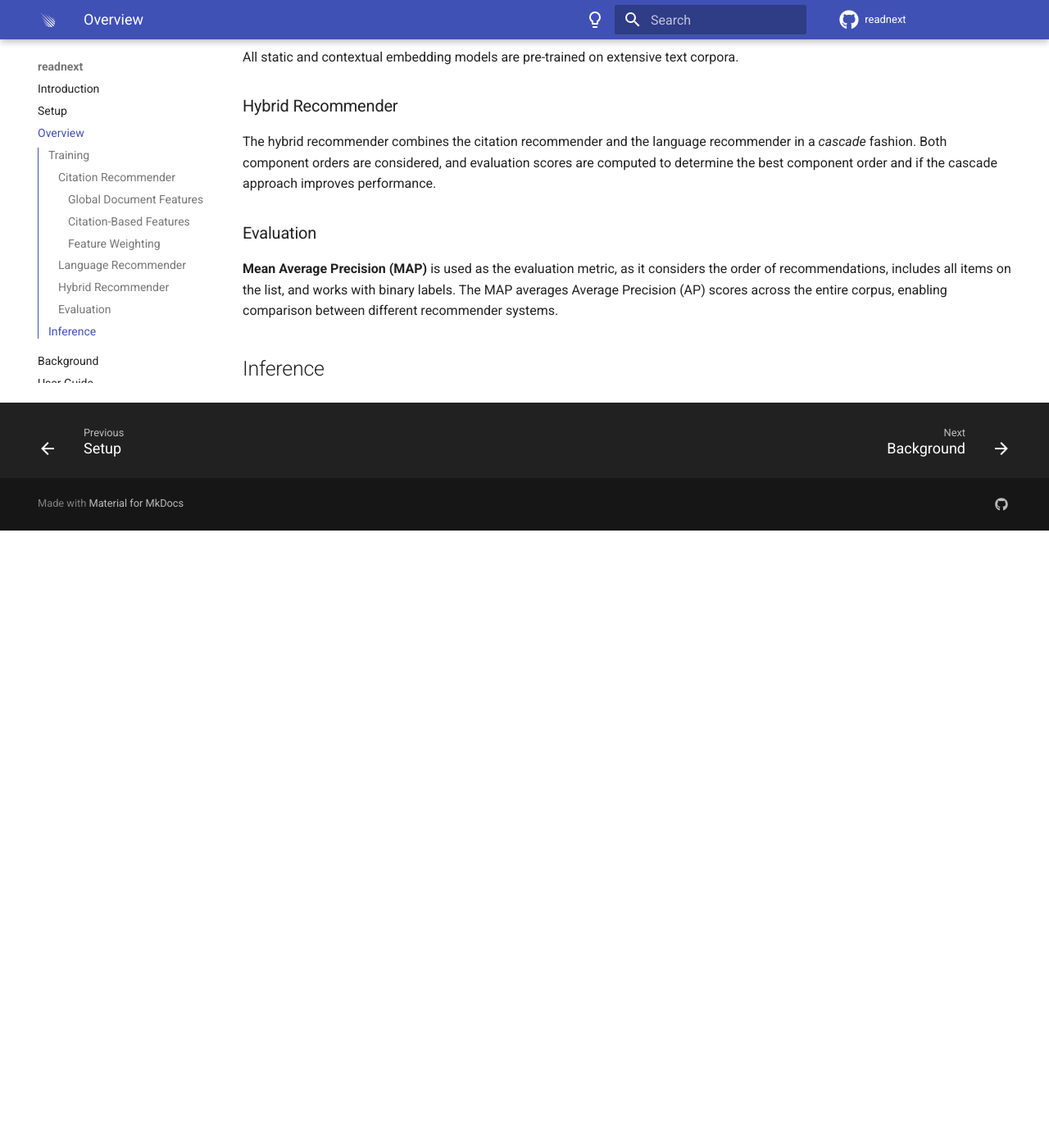
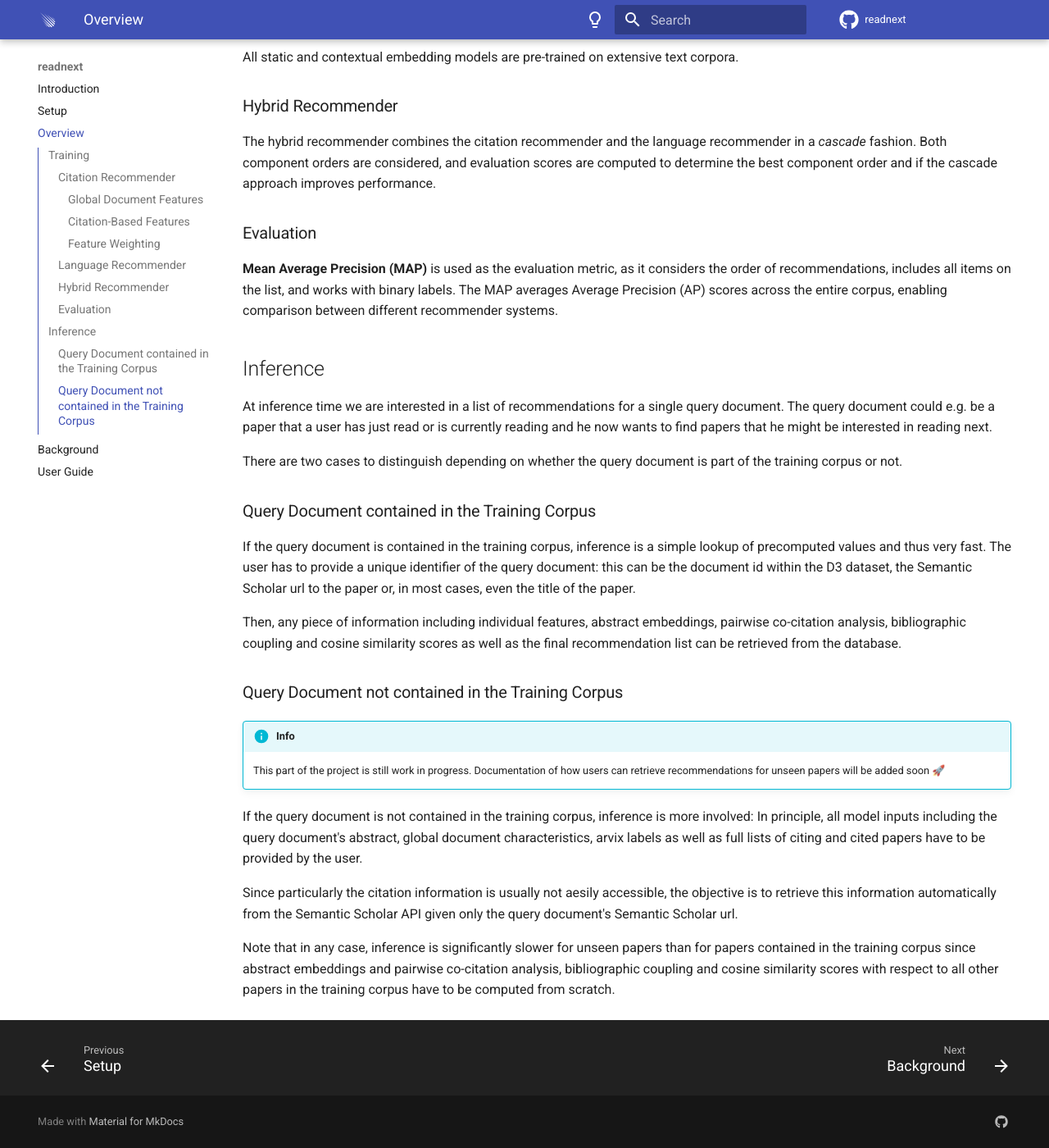
Before and after one commit to joel-beck/readnext, an MkDocs documentation site: the page built from docs/overview.md, in a window 1280 px wide and 1400 px high, scrolled down 2158 px. Shown: the whole window at 82% size. Built offline with MkDocs 1.6.1 and Material for MkDocs 9.7.7, drawn with Linux system fonts in a browser that asks for light colours; comment, search, counter and statistics services are not loaded; before the commit the page ends 2805 px from its top, so only the background shows below that; some of the changed text lies outside the part shown.

Commit message:
started inference section in docs

```diff
--- a/docs/overview.md
+++ b/docs/overview.md
@@ -71,3 +71,31 @@ The hybrid recommender combines the citation recommender and the language recomm
 
 
 ## Inference
+
+At inference time we are interested in a list of recommendations for a single query document.
+The query document could e.g. be a paper that a user has just read or is currently reading and he now wants to find papers that he might be interested in reading next.
+
+There are two cases to distinguish depending on whether the query document is part of the training corpus or not.
+
+
+### Query Document contained in the Training Corpus
+
+If the query document is contained in the training corpus, inference is a simple lookup of precomputed values and thus very fast.
+The user has to provide a unique identifier of the query document: this can be the document id within the D3 dataset, the Semantic Scholar url to the paper or, in most cases, even the title of the paper.
+
+Then, any piece of information including individual features, abstract embeddings, pairwise co-citation analysis, bibliographic coupling and cosine similarity scores as well as the final recommendation list can be retrieved from the database.
+
+
+### Query Document not contained in the Training Corpus
+
+!!! info
+
+    This part of the project is still work in progress.
+    Documentation of how users can retrieve recommendations for unseen papers will be added soon 🚀
+
+If the query document is not contained in the training corpus, inference is more involved:
+In principle, all model inputs including the query document's abstract, global document characteristics, arvix labels as well as full lists of citing and cited papers have to be provided by the user.
+
+Since particularly the citation information is usually not aesily accessible, the objective is to retrieve this information automatically from the Semantic Scholar API given only the query document's Semantic Scholar url.
+
+Note that in any case, inference is significantly slower for unseen papers than for papers contained in the training corpus since abstract embeddings and pairwise co-citation analysis, bibliographic coupling and cosine similarity scores with respect to all other papers in the training corpus have to be computed from scratch.
```
Also changed, not shown: other parts of docs/overview.md (+1 -1 lines).
